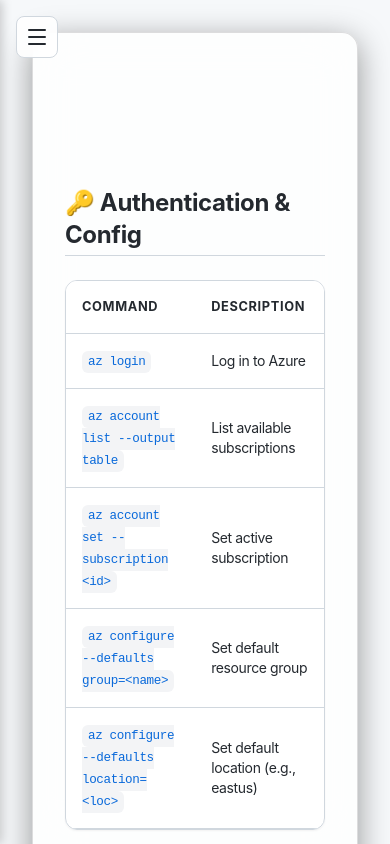
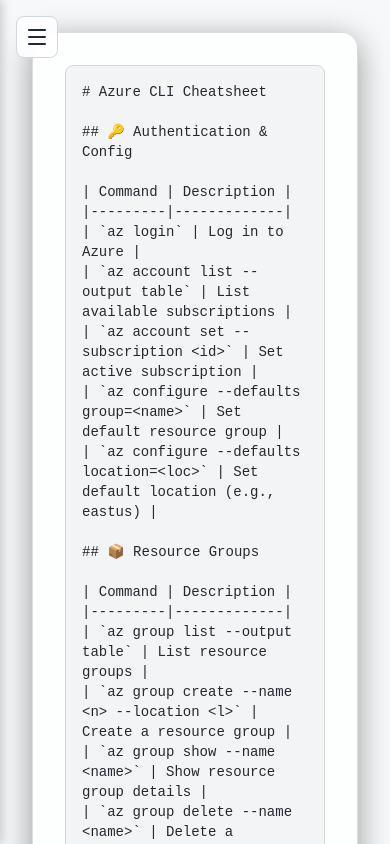
Before and after one commit to toanle88/Jiffy, a React (Vite) app: page / in a window 390 px wide. Built offline with nearby package versions, Linux system fonts and the light colour scheme.

Commit message:
feat: Add a new `MarkdownViewer` component that renders markdown content with custom styling, syntax highlighting, and mobile responsiveness.

```diff
--- a/src/components/MarkdownViewer.tsx
+++ b/src/components/MarkdownViewer.tsx
@@ -26,6 +26,14 @@
     window.addEventListener('resize', checkMobile);
     return () => window.removeEventListener('resize', checkMobile);
   }, []);
+
+  if (isMobile) {
+    return (
+      <pre className="whitespace-pre-wrap font-mono text-sm text-foreground bg-code p-4 rounded-lg border border-border overflow-x-auto">
+        {content}
+      </pre>
+    );
+  }
 
   return (
     <div className="text-[0.95rem] text-foreground tracking-tight leading-relaxed">
@@ -67,14 +75,6 @@
             const codeContent = String(children).replace(/\n$/, '');
 
             if (!inline && match) {
-              if (isMobile) {
-                return (
-                  <pre className="my-4 p-4 rounded-lg overflow-x-auto border border-border bg-code font-mono text-sm text-foreground whitespace-pre">
-                    <code>{codeContent}</code>
-                  </pre>
-                );
-              }
-
               return (
                 <div className="my-4 rounded-lg overflow-hidden border border-border bg-code">
                   <SyntaxHighlighter
```
